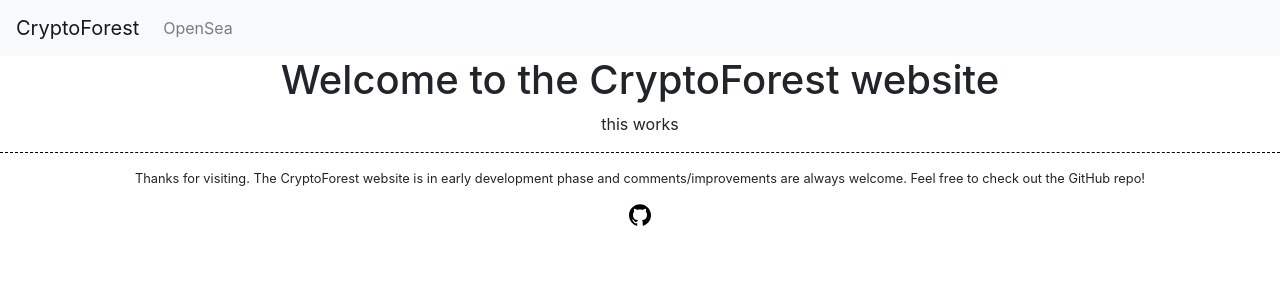
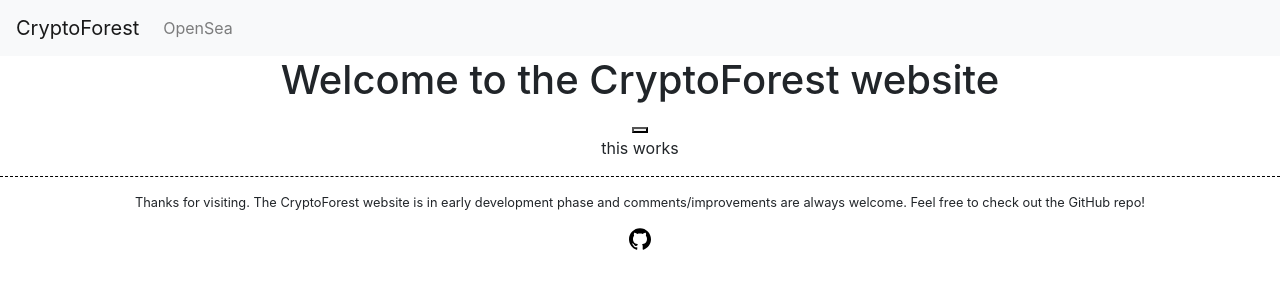
Before and after one commit to andrewlew1s/cryptoforest, a React (Create React App) app: page / in a window 1280 px wide. Shown: the top 300 px of the page. Built offline with nearby package versions, Linux system fonts and the light colour scheme.

Commit message:
feat: axios get token metaData and store in state

```diff
--- a/package.json
+++ b/package.json
@@ -3,6 +3,7 @@
   "version": "0.1.0",
   "private": true,
   "dependencies": {
+    "axios": "^0.19.0",
     "bootstrap": "^4.3.1",
     "react": "^16.8.6",
     "react-bootstrap": "^1.0.0-beta.9",
--- a/src/App.js
+++ b/src/App.js
@@ -2,12 +2,14 @@
 import './App.css';
 import Header from './components/Header/Header';
 import Footer from './components/Footer/Footer';
+import TokenDisplay from './components/Tokens/TokenDisplay';
 
 function App() {
   return (
     <div className="App">
 		<Header />
 		<h1>Welcome to the CryptoForest website</h1>
+		<TokenDisplay />
 		<p> this works</p>
 		<Footer />
 	</div>
--- a/src/components/Header/Header.js
+++ b/src/components/Header/Header.js
@@ -13,7 +13,7 @@
 			rel="stylesheet"
 			href="https://maxcdn.bootstrapcdn.com/bootstrap/4.3.1/css/bootstrap.min.css"
 			integrity="sha384-ggOyR0iXCbMQv3Xipma34MD+dH/1fQ784/j6cY/iJTQUOhcWr7x9JvoRxT2MZw1T"
-			crossorigin="anonymous"
+			crossOrigin="anonymous"
 			/>
 			<Navbar bg="light" expand="lg">
 				<Navbar.Brand href="#home">CryptoForest</Navbar.Brand>
--- a/src/components/tokens/tokenDisplay.js
+++ b/src/components/tokens/tokenDisplay.js
@@ -0,0 +1,37 @@
+import React from 'react';
+import './TokenDisplay.css';
+import axios from 'axios';
+
+
+class TokenDisplay extends React.Component {
+	constructor(props) {
+		super(props);
+		this.state = {
+			tokenMetaData: [],
+		};
+	}
+	getImageMetaData() {
+		const NUMTOKENS = 7;
+		let metaData = this.state.tokenMetaData;
+		for(var i=1; i <=NUMTOKENS; i++){
+			axios.get('https://crypto-forest.herokuapp.com/api/creature/' + i)
+			.then(res => {
+				const tokenMetaData = res.data;
+				metaData = metaData.concat(tokenMetaData);
+				this.setState({tokenMetaData: metaData});
+			})
+		}
+
+		console.log(this.state)
+	}
+	render() {
+		return(
+			<div>
+				<button onClick={() => this.getImageMetaData()} />
+				{/* <img src="this.imgURL" alt="" /> */}
+			</div>
+		);
+	}
+}
+
+export default TokenDisplay;
```
Also changed, not shown: src/components/tokens/TokenDisplay.css (added), 1 other file (tests, documents, lock files or other folders).
